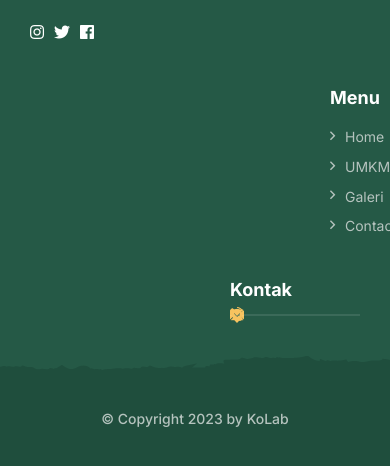
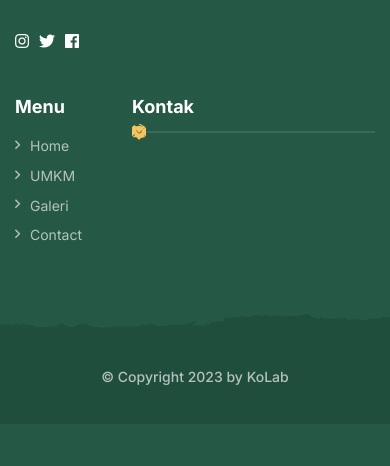
Before and after one commit to rakhagans37/Kolab-Desa-Umkm, a PHP site: page /umkm.php in a window 390 px wide. Shown: the part 739-1205 px from the top of the page. After the commit the page ends 1124 px from the top, so only its background shows below. Run offline with PHP 8.4, Linux system fonts and the light colour scheme; data that the repository does not hold is empty; some web fonts are replaced.

Commit message:
Memodifikasi footer menjadi lebih responsive

```diff
--- a/about-umkm.php
+++ b/about-umkm.php
@@ -69,6 +69,7 @@ foreach ($produks['data'] as $produk) {
     <link rel="preconnect" href="https://fonts.gstatic.com" crossorigin>
     <link href="https://fonts.googleapis.com/css2?family=Poppins:wght@300;400;500;600&family=Red+Hat+Display:ital,wght@1,300&display=swap" rel="stylesheet">
 
+    <link rel="stylesheet" href="assets/css/footer.css">
     <link rel="stylesheet" href="assets/css/produk.css">
     <link rel="stylesheet" href="assets/css/bootstrap.min.css">
     <link rel="stylesheet" href="assets/css/fontawesome-all.min.css">
--- /dev/null
+++ b/assets/css/footer.css
@@ -0,0 +1,36 @@
+div.container div.footer{
+    flex-direction: column;
+    gap: 20px;
+}
+div.container div.footer div.footer-main div.footer-widget{
+    display: flex;
+    flex-direction: column;
+    width: 100%;
+}
+div.container div.footer div.footer-main div.footer-widget p.description{
+    text-align: justify;
+    width: 100%;
+    max-width: 100%;
+}
+div.container div.footer div.footer-secondary{
+    display:flex;
+    flex-direction:row;
+    margin:0;
+    gap:50px;
+    width:100%;
+}
+
+
+@media only screen and (min-width: 768px) {
+    div.container div.footer{
+        justify-content:space-between;
+        align-items:center;
+        margin: 0;display: flex;
+        flex-direction: row;
+    }
+    div.container div.footer div.footer-main div.footer-widget p.description{
+        text-align: justify;
+        width: 100%;
+        max-width: 300px;
+    }
+}
--- a/contact.php
+++ b/contact.php
@@ -27,6 +27,7 @@ $home = get_data_api('https://cms-pangalengan.desaumkm.com/api/home?populate=*')
     <link rel="preconnect" href="https://fonts.gstatic.com">
     <link href="https://fonts.googleapis.com/css2?family=Handlee&family=Inter:wght@100;200;300;400;500;600;700;800;900&display=swap" rel="stylesheet">
 
+    <link rel="stylesheet" href="assets/css/footer.css">
     <link rel="stylesheet" href="assets/css/bootstrap.min.css">
     <link rel="stylesheet" href="assets/css/fontawesome-all.min.css">
     <link rel="stylesheet" href="assets/css/swiper.min.css">
--- a/detail-product.php
+++ b/detail-product.php
@@ -39,6 +39,7 @@ if (isset($_GET['id'])) {
     <link rel="preconnect" href="https://fonts.gstatic.com" crossorigin>
     <link href="https://fonts.googleapis.com/css2?family=Poppins:wght@300;400;500;600&family=Red+Hat+Display:ital,wght@1,300&display=swap" rel="stylesheet">
 
+    <link rel="stylesheet" href="assets/css/footer.css">
     <link rel="stylesheet" href="assets/css/bootstrap.min.css">
     <link rel="stylesheet" href="assets/css/fontawesome-all.min.css">
     <link rel="stylesheet" href="assets/css/swiper.min.css">
--- a/detail-umkm.php
+++ b/detail-umkm.php
@@ -87,6 +87,7 @@ array_unshift($filteredCategories, $allCategories);
     <link rel="preconnect" href="https://fonts.gstatic.com" crossorigin>
     <link href="https://fonts.googleapis.com/css2?family=Poppins:wght@300;400;500;600&family=Red+Hat+Display:ital,wght@1,300&display=swap" rel="stylesheet">
 
+    <link rel="stylesheet" href="assets/css/footer.css">
     <link rel="stylesheet" href="assets/css/produk.css">
     <link rel="stylesheet" href="assets/css/bootstrap.min.css">
     <link rel="stylesheet" href="assets/css/fontawesome-all.min.css">
--- a/detail.php
+++ b/detail.php
@@ -69,6 +69,7 @@ foreach ($produks['data'] as $produk) {
     <link rel="preconnect" href="https://fonts.gstatic.com" crossorigin>
     <link href="https://fonts.googleapis.com/css2?family=Poppins:wght@300;400;500;600&family=Red+Hat+Display:ital,wght@1,300&display=swap" rel="stylesheet">
 
+    <link rel="stylesheet" href="assets/css/footer.css">
     <link rel="stylesheet" href="assets/css/produk.css">
     <link rel="stylesheet" href="assets/css/bootstrap.min.css">
     <link rel="stylesheet" href="assets/css/fontawesome-all.min.css">
--- a/gallery.php
+++ b/gallery.php
@@ -27,6 +27,7 @@ $umkms2 = get_data_api('https://cms-pangalengan.desaumkm.com/api/umkms/11?popula
     <link rel="preconnect" href="https://fonts.gstatic.com">
     <link href="https://fonts.googleapis.com/css2?family=Handlee&family=Inter:wght@100;200;300;400;500;600;700;800;900&display=swap" rel="stylesheet">
 
+    <link rel="stylesheet" href="assets/css/footer.css">
     <link rel="stylesheet" href="assets/css/bootstrap.min.css">
     <link rel="stylesheet" href="assets/css/fontawesome-all.min.css">
     <link rel="stylesheet" href="assets/css/swiper.min.css">
--- a/index.php
+++ b/index.php
@@ -28,6 +28,7 @@ $kategoris = get_data_api("https://cms-pangalengan.desaumkm.com/api/kategoris?po
     <link rel="preconnect" href="https://fonts.gstatic.com">
     <link href="https://fonts.googleapis.com/css2?family=Handlee&family=Inter:wght@100;200;300;400;500;600;700;800;900&display=swap" rel="stylesheet">
 
+    <link rel="stylesheet" href="assets/css/footer.css">
     <link rel="stylesheet" href="assets/css/bootstrap.min.css">
     <link rel="stylesheet" href="assets/css/fontawesome-all.min.css">
     <link rel="stylesheet" href="assets/css/swiper.min.css">
--- a/umkm.php
+++ b/umkm.php
@@ -28,6 +28,7 @@ $umkms2 = get_data_api('https://cms-pangalengan.desaumkm.com/api/umkms/11?popula
     <link rel="preconnect" href="https://fonts.gstatic.com">
     <link href="https://fonts.googleapis.com/css2?family=Handlee&family=Inter:wght@100;200;300;400;500;600;700;800;900&display=swap" rel="stylesheet">
 
+    <link rel="stylesheet" href="assets/css/footer.css">
     <link rel="stylesheet" href="assets/css/bootstrap.min.css">
     <link rel="stylesheet" href="assets/css/fontawesome-all.min.css">
     <link rel="stylesheet" href="assets/css/swiper.min.css">
--- a/utils/footer.php
+++ b/utils/footer.php
@@ -7,13 +7,13 @@ echo '<footer class="site-footer">
 
 <img src="assets/images/icons/footer-bg-icon-2.png" class="site-footer__shape-2" alt="">
 <div class="container">
-    <div class="row" style="justify-content:space-between; margin: 0;">
-        <div class="col-sm-12 col-md-6 col-lg-6 col-xl-4">
+    <div class="footer">
+        <div class="footer-main">
             <div class="footer-widget">
                 <a href="index.html" class="footer-widget__Logo">
                     <img src="https://cms-pangalengan.desaumkm.com' . $footer["data"]["attributes"]["logo_desaumkm"]["data"]["attributes"]["url"] . '" width="40%" alt="">
                 </a>
-                <p>' . $footer['data']['attributes']['deskripsi_desaumkm'] . '
+                <p class="description">' . $footer['data']['attributes']['deskripsi_desaumkm'] . '
                 </p>
                 <div class=""></div>
                 <div class="mc-form__response"></div><!-- /.mc-form__response -->
@@ -24,8 +24,9 @@ echo '<footer class="site-footer">
                 </div><!-- /.topbar__social -->
             </div><!-- /.footer-widget -->
         </div><!-- /.col-sm-12 col-md-6 col-lg-4 -->
-        <div class="col-sm-12 col-md-6 col-lg-6 col-xl-2">
-            <div class="footer-widget footer-widget__links-widget" style="margin-left:300px;">
+        <div class="footer-secondary">
+            <div style="padding: 0">
+                <div class="footer-widget footer-widget__links-widget">
                     <h3 class="footer-widget__title">Menu</h3><!-- /.footer-widget__title -->
                     <ul class="list-unstyled footer-widget__links">
                         <li>
@@ -44,7 +45,7 @@ echo '<footer class="site-footer">
                 </div><!-- /.footer-widget -->
             </div><!-- /.col-sm-12 col-md-6 col-lg-2 -->
 
-        <div class="col-sm-12 col-md-6 col-lg-6 col-xl-3" style="margin-left:200px;">
+            <div style="padding:0; width:100%;">
                 <h3 class="footer-widget__title">Kontak</h3><!-- /.footer-widget__title -->
                 <ul class="list-unstyled footer-widget__contact">
                     <li>
@@ -61,6 +62,7 @@ echo '<footer class="site-footer">
                     </li>
                 </ul><!-- /.list-unstyled -->
             </div><!-- /.col-sm-12 col-md-6 col-lg-3 -->
+        </div>
     </div><!-- /.row -->
 </div><!-- /.container -->
 </footer><!-- /.site-footer -->
```
Lines whose indentation alone changed are shown as unchanged.
